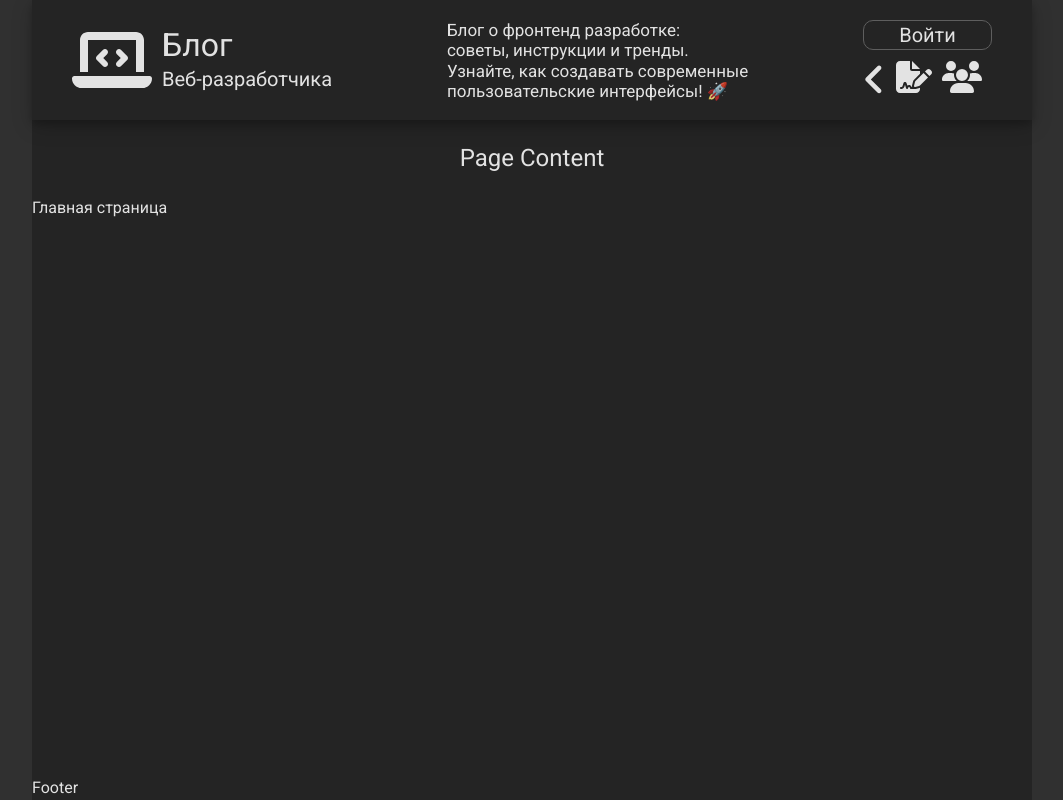
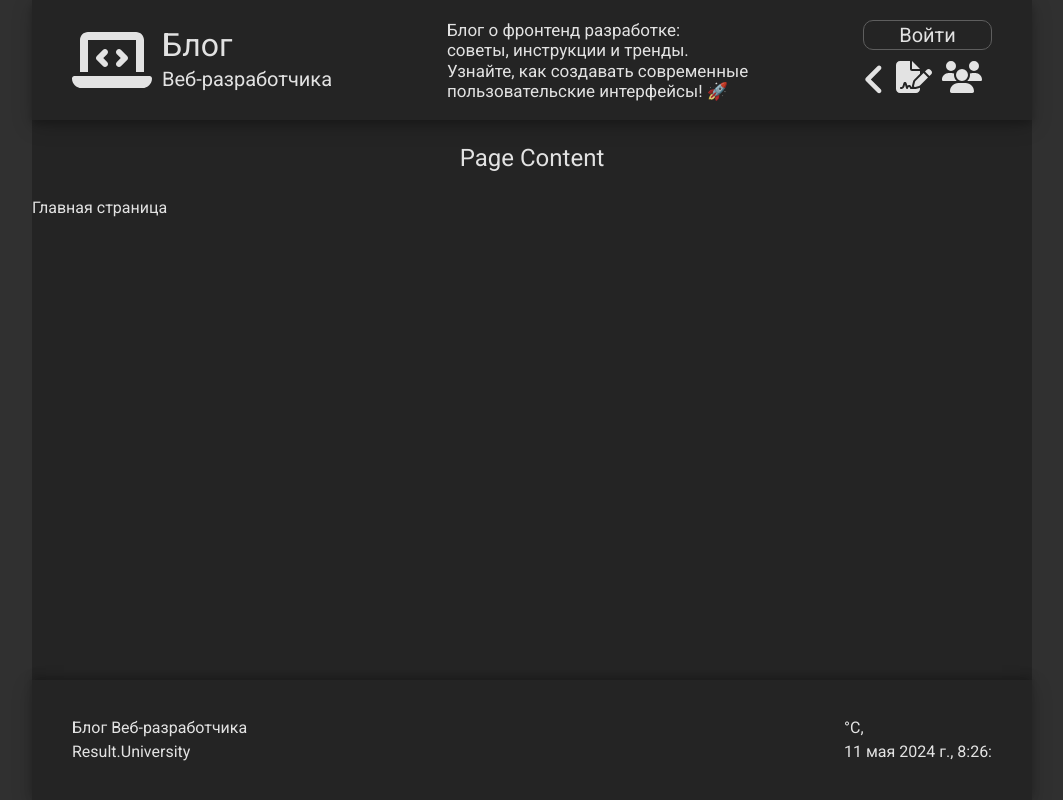
Before and after one commit to SuvStreet/Frontend-Blog_Result.University, a React (Vite) app: page / in a window 1280 px wide. Shown: the whole page, without its empty margins (108-1171 px from the left). Built offline with nearby package versions, Linux system fonts and the light colour scheme; no server answers.

Commit message:
Реализовать футер

```diff
--- a/src/Blog.jsx
+++ b/src/Blog.jsx
@@ -1,6 +1,6 @@
 import { Routes, Route } from 'react-router-dom'
 
-import { Header } from './components'
+import { Header, Footer } from './components'
 
 import s from 'styled-components'
 
@@ -25,18 +25,6 @@ const H2 = s.h2`
 	text-align: center;
 `
 
-
-
-const Footer = () => {
-	return (
-		<>
-			<div>Footer</div>
-		</>
-	)
-}
-
-
-
 export const Blog = () => {
 	return (
 		<AppColumn>
--- /dev/null
+++ b/src/components/footer/Footer.jsx
@@ -0,0 +1,59 @@
+import { useEffect, useState } from 'react'
+import PropTypes from 'prop-types'
+
+import s from 'styled-components'
+
+const FooterContainer = ({ className }) => {
+	const [city, setCity] = useState('')
+	const [temperature, setTemperature] = useState('')
+	const [weather, setWeather] = useState('')
+
+	useEffect(() => {
+		fetch(
+			'https://api.openweathermap.org/data/2.5/weather?q=Moscow&units=metric&lang=ru&appid=0313d885acda1a8b08d1a73694ed2803',
+		)
+			.then((res) => res.json())
+			.then(({ name, main, weather }) => {
+				setCity(name)
+				setTemperature(Math.round(main.temp))
+				setWeather(weather[0].description)
+			})
+	}, [])
+
+	return (
+		<div className={className}>
+			<div>
+				<div>Блог Веб-разработчика</div>
+				<div>Result.University</div>
+			</div>
+			<div>
+				<div>{city}</div>
+				<div>
+					{temperature}°C, {weather}
+				</div>
+				<div>
+					{new Date().toLocaleDateString('ru', {
+						day: 'numeric',
+						month: 'long',
+						year: 'numeric',
+					})}
+					, {new Date().toLocaleTimeString().substring(0, 5)}
+				</div>
+			</div>
+		</div>
+	)
+}
+
+export const Footer = s(FooterContainer)`
+	display: flex;
+	justify-content: space-between;
+	align-items: center;
+	height: 120px;
+	padding: 20px 40px;
+	box-shadow: 0 -4px 8px 0 rgba(0, 0, 0, 0.2), 0 6px 20px 0 rgba(0, 0, 0, 0.19);
+	font-weight: 700;
+`
+
+FooterContainer.propTypes = {
+	className: PropTypes.string,
+}
--- a/src/components/index.js
+++ b/src/components/index.js
@@ -1,2 +1,3 @@
 export * from './header/Header'
 export * from './icon/Icon'
+export * from './footer/Footer'
```
